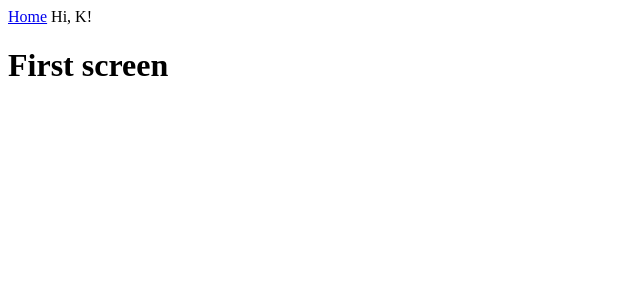
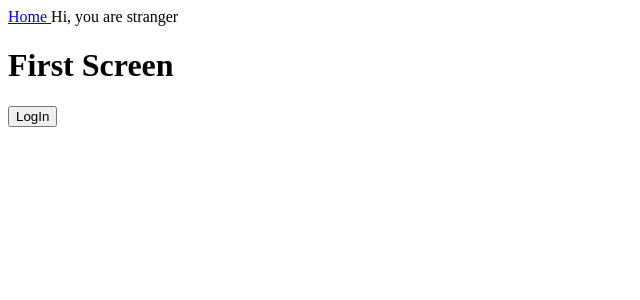
Before and after one commit to totherain155/practice-react-hooks, a React (Create React App) app: page / in a window 1280 px wide. Shown: the top 300 px of the page, without its empty margins (0-640 px from the left). Built offline with nearby package versions, Linux system fonts and the light colour scheme.

Commit message:
practie useContext

```diff
--- a/src/App.js
+++ b/src/App.js
@@ -1,14 +1,13 @@
-import React, { useState } from "react";
+import React from "react";
+import UserContextProvider from "./Context";
+
 import Screen from "./Screen";
 
 function App() {
-  const [user] = useState({
-    name: "K",
-  });
   return (
-    <>
-      <Screen user={user} />
-    </>
+    <UserContextProvider>
+      <Screen /> {/*Screen이 children이 된다. */}
+    </UserContextProvider>
   );
 }
 
--- a/src/Context.js
+++ b/src/Context.js
@@ -4,12 +4,12 @@ export const UserContext = React.createContext();
 
 const UserContextProvider = ({ children }) => {
   const [user, setUser] = useState({
-    name: "Kim",
-    loggedIn: false,
+    user: "K",
+    isLogIn: false,
   });
-  const logUserIn = () => setUser({ ...user, loggedIn: true });
+  const logIn = () => setUser({ ...user, isLogIn: true });
   return (
-    <UserContext.Provider value={{ user, logUserIn }}>
+    <UserContext.Provider value={{ user, logIn }}>
       {children}
     </UserContext.Provider>
   );
--- a/src/Header.js
+++ b/src/Header.js
@@ -1,9 +1,17 @@
-import React from "react";
+import React, { useContext } from "react";
+import { UserContext } from "./Context";
 
-const Header = ({ user }) => (
-  <header>
-    <a href="#">Home</a> Hi, {user.name}!
-  </header>
-);
+const Header = () => {
+  const {
+    user: { name, isLogIn },
+  } = useContext(UserContext);
+
+  return (
+    <header>
+      <a href="#"> Home </a> Hi, {name} you are{" "}
+      {isLogIn ? "here now!" : "stranger"}
+    </header>
+  );
+};
 
 export default Header;
--- a/src/Screen.js
+++ b/src/Screen.js
@@ -2,11 +2,16 @@ import React, { useContext } from "react";
 import Header from "./Header";
 import { UserContext } from "./Context";
 
-const Screen = ({ user }) => (
-  <div>
-    <Header user={user} />
-    <h1>First screen</h1>
-  </div>
-);
+const Screen = () => {
+  const { logIn } = useContext(UserContext);
+  return (
+    <div>
+      <Header />
+      <h1>First Screen</h1>
+
+      <button onClick={logIn}>LogIn</button>
+    </div>
+  );
+};
 
 export default Screen;
```
